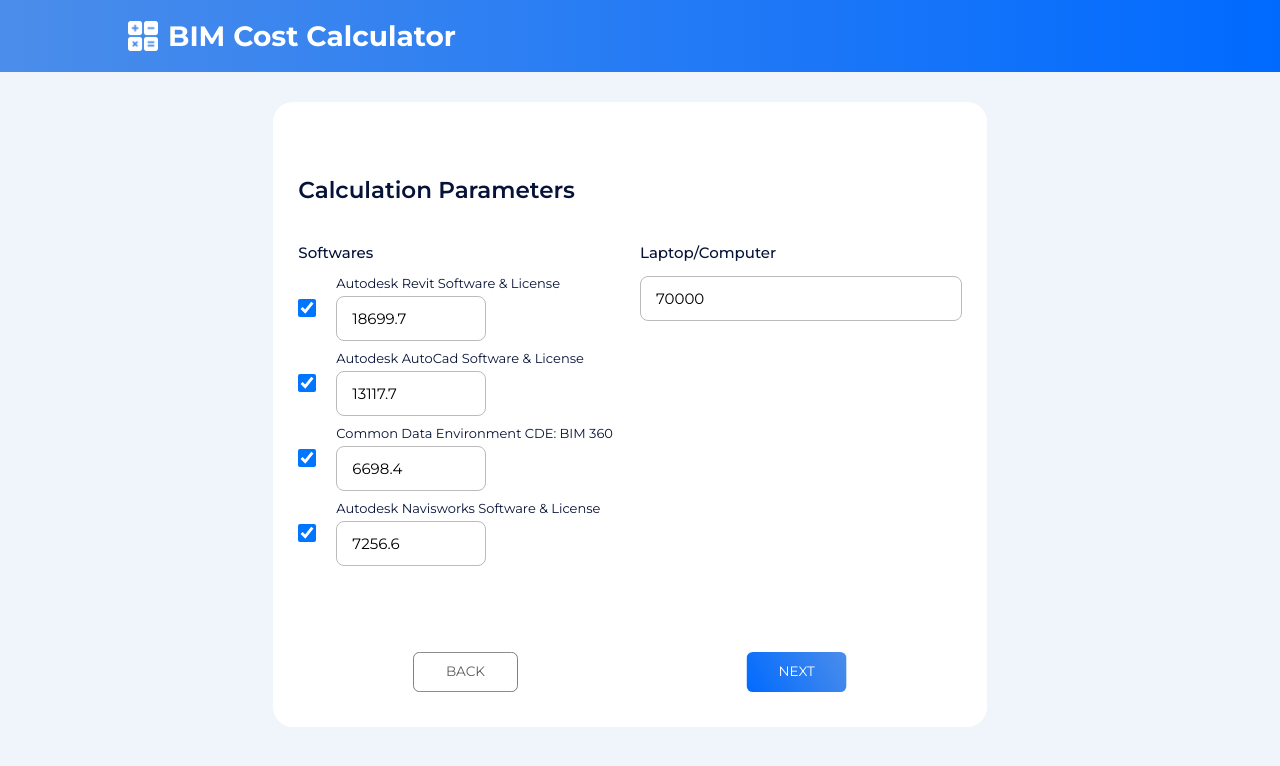
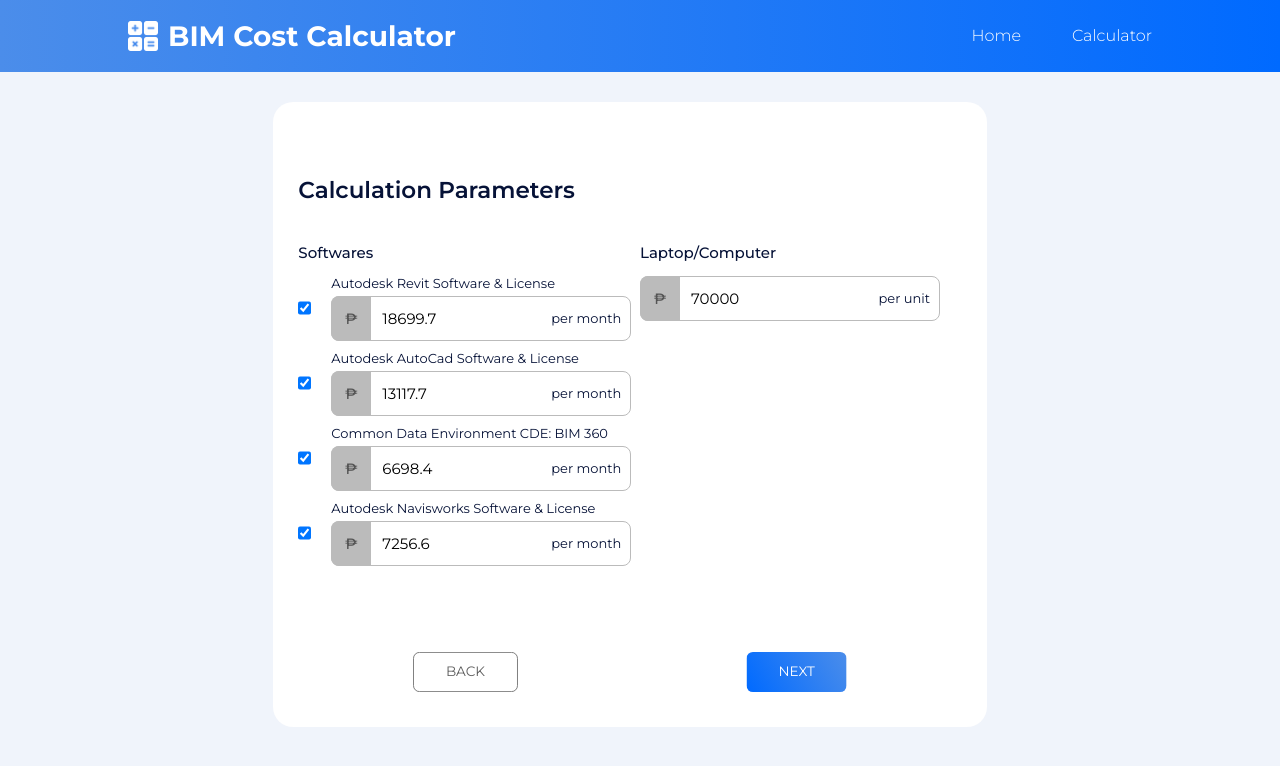
Before and after one commit to markjocel/bim-calculator, an Angular app: page /input in a window 1280 px wide. Shown: the top 766 px of the page. Built offline with nearby package versions, Linux system fonts and the light colour scheme.

Commit message:
UI changes

```diff
--- a/src/app/app.component.html
+++ b/src/app/app.component.html
@@ -1,9 +1,21 @@
 <header>
-  <div class="container">
+  <div class="container d-flex align-center">
     <div class="d-flex align-center ">
       <img src="../assets/calculator.png" alt="" height="30px">
       <h1 routerLink="/landing">BIM Cost Calculator</h1>
     </div>
+
+    <span class="item" title="Home">
+      <a routerLink="/landing">
+        Home
+      </a>
+    </span>
+
+    <span class="item" title="Home">
+      <a routerLink="/input">
+        Calculator
+      </a>
+    </span>
   </div>
 </header>
 <router-outlet></router-outlet>
--- a/src/app/app.component.scss
+++ b/src/app/app.component.scss
@@ -18,4 +18,56 @@
         margin-right: 1rem;
         filter: invert(100%) sepia(0%) saturate(7478%) hue-rotate(262deg) brightness(107%) contrast(105%);
     }
+
+    .item {
+        white-space: nowrap;
+        color: white;
+        margin-left: auto;
+        font-size: 1.6rem;
+        position: relative;
+        font-weight: 300;
+
+        a {
+            color: white;
+        }
+
+        &:hover {
+            font-weight: 700;
+        }
+
+        &.active {
+            font-weight: 700;
+
+            &::after {
+                content: '';
+                position: absolute;
+                width: 100%;
+                height: 2px;
+                background-color: white;
+                bottom: -3.8rem;
+                left: 0;
+                border-radius: 2px;
+            }
+        }
+
+        &::before {
+            display: block;
+            content: attr(title);
+            font-weight: bold;
+            height: 0;
+            overflow: hidden;
+            visibility: hidden;
+            font-weight: 700;
+        }
+
+        &:last-of-type {
+            margin-left: 5rem;
+        }
+    }
 }
+
+@media (max-width: 500px) {
+    .item {
+        display: none;
+    }
+}
--- a/src/app/pages/input/input.component.html
+++ b/src/app/pages/input/input.component.html
@@ -13,7 +13,10 @@
                                     <input formControlName="revit" type="checkbox" id="revit" name="revit" value="1">
                                     <div>
                                         <span for="revit">Autodesk Revit Software & License</span><br>
+                                        <div class="currency-input">
                                             <input formControlName="revit_input" type="number">
+                                            <span class="rate">per month</span>
+                                        </div>
                                     </div>
 
                                 </div>
@@ -21,39 +24,61 @@
                                     <input formControlName="cad" type="checkbox" id="cad" name="cad">
                                     <div>
                                         <span for="cad">Autodesk AutoCad Software & License</span><br>
+                                        <div class="currency-input">
                                             <input formControlName="cad_input" type="number">
+                                            <span class="rate">per month</span>
+                                        </div>
+
                                     </div>
                                 </div>
                                 <div class="d-flex">
                                     <input formControlName="data_env" type="checkbox" id="data_env" name="data_env">
                                     <div>
                                         <span for="data_env">Common Data Environment CDE: BIM 360</span><br>
+                                        <div class="currency-input">
                                             <input formControlName="data_env_input" type="number">
+                                            <span class="rate">per month</span>
+                                        </div>
                                     </div>
                                 </div>
                                 <div class="d-flex">
                                     <input formControlName="navis" type="checkbox" id="navis" name="navis">
                                     <div>
                                         <span for="navis">Autodesk Navisworks Software & License</span><br>
+                                        <div class="currency-input">
                                             <input formControlName="navis_input" type="number">
+                                            <span class="rate">per month</span>
+                                        </div>
                                     </div>
                                 </div>
                             </div>
                             <div class="col-xs-12 col-md-6">
                                 <label for="">Laptop/Computer</label>
+                                <div class="currency-input">
                                     <input formControlName="laptop" type="number">
+                                    <span class="rate">per unit</span>
+                                </div>
                             </div>
                             <div class="col-xs-12 col-md-6">
                                 <label for="">BIM Manager</label>
+                                <div class="currency-input">
                                     <input formControlName="manager" type="number">
+                                    <span class="rate">per month</span>
+                                </div>
                             </div>
                             <div class="col-xs-12 col-md-6">
                                 <label for="">BIM Coordinator</label>
+                                <div class="currency-input">
                                     <input formControlName="coordinator" type="number">
+                                    <span class="rate">per month</span>
+                                </div>
                             </div>
                             <div class="col-xs-12 col-md-6">
                                 <label for="">BIM Modeler</label>
+                                <div class="currency-input">
                                     <input formControlName="modeler" type="number">
+                                    <span class="rate">per month</span>
+                                </div>
                             </div>
                         </div>
                     </div>
@@ -75,7 +100,7 @@
                                     placeholder="Enter total area">
                             </div>
                             <div class="col-xs-12 col-md-6">
-                                <label for="">Project Location*</label>
+                                <label for="">Project Location</label>
                                 <input formControlName="project_location" type="text"
                                     placeholder="Enter project location">
                             </div>
--- a/src/app/pages/input/input.component.scss
+++ b/src/app/pages/input/input.component.scss
@@ -105,10 +105,7 @@
         align-items: center;
         margin-bottom: 1rem;
 
-        input[type="number"] {
-            margin-top: .5rem;
-            max-width: 150px;
-        }
+        input[type="number"] {}
     }
 
     input[type="checkbox"] {
@@ -121,6 +118,55 @@
             font-size: 1.4rem;
         }
     }
+
+    .currency-input {
+        position: relative;
+        width: 30rem;
+        display: flex;
+        margin-top: .5rem;
+
+        input {
+            padding-left: 5rem;
+            padding-right: 10rem;
+        }
+
+        &::before {
+            position: absolute;
+            content: '₱';
+            display: flex;
+            align-items: center;
+            justify-content: center;
+            height: 100%;
+            background-color: #bbbbbb;
+            width: 4rem;
+            border-radius: .8rem 0 0 .8rem;
+            left: 0;
+            top: 0;
+            font-size: 1.5rem;
+            font-weight: 500;
+            color: #555;
+        }
+
+        .rate {
+            position: absolute;
+            right: 1rem;
+            display: flex;
+            align-items: center;
+            height: 100%;
+        }
+    }
+}
+
+/* Chrome, Safari, Edge, Opera */
+input::-webkit-outer-spin-button,
+input::-webkit-inner-spin-button {
+    -webkit-appearance: none;
+    margin: 0;
+}
+
+/* Firefox */
+input[type=number] {
+    -moz-appearance: textfield;
 }
 
 .input-params,
--- a/src/app/pages/input/input.component.ts
+++ b/src/app/pages/input/input.component.ts
@@ -122,7 +122,7 @@
     this.costForm = this.formBuilder.group({
       project_type: ['', Validators.required],
       project_floor_area: ['', Validators.compose([Validators.required, Validators.pattern('[0-9]*'), Validators.max(10000)])],
-      project_location: ['', Validators.required],
+      project_location: [''],
       architecture: ['', Validators.required],
       structure: ['', Validators.required],
       mepfs: ['', Validators.required],
--- a/src/app/pages/landing/landing.component.html
+++ b/src/app/pages/landing/landing.component.html
@@ -8,7 +8,7 @@
         </p>
 
         <button routerLink="/input" class="btn-outline hover-white">Try it now!</button>
-        <div class="blue-box opacity-1 light blue-box-1"></div>
+        <div class="blue-box light blue-box-1"></div>
     </div>
 
     <div class="ellipse light-blue"></div>
```
Lines whose indentation alone changed are shown as unchanged.
